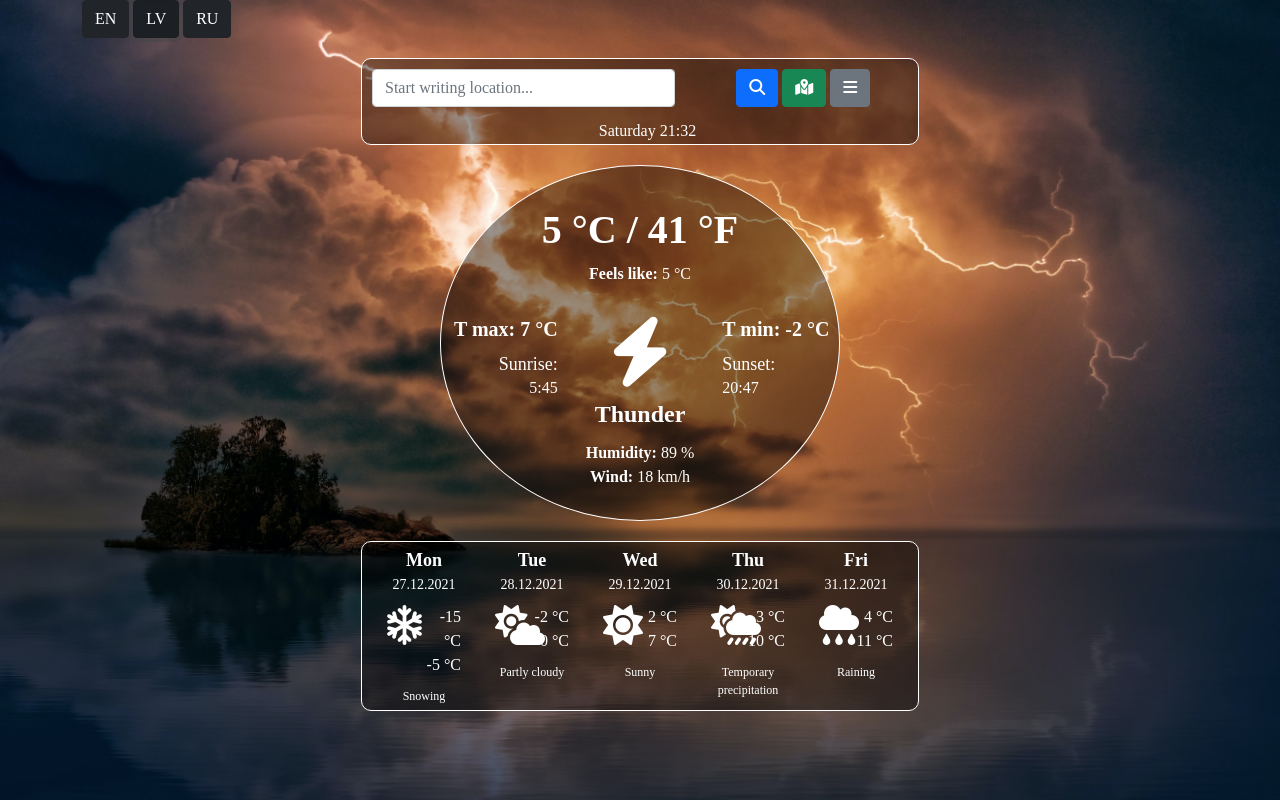
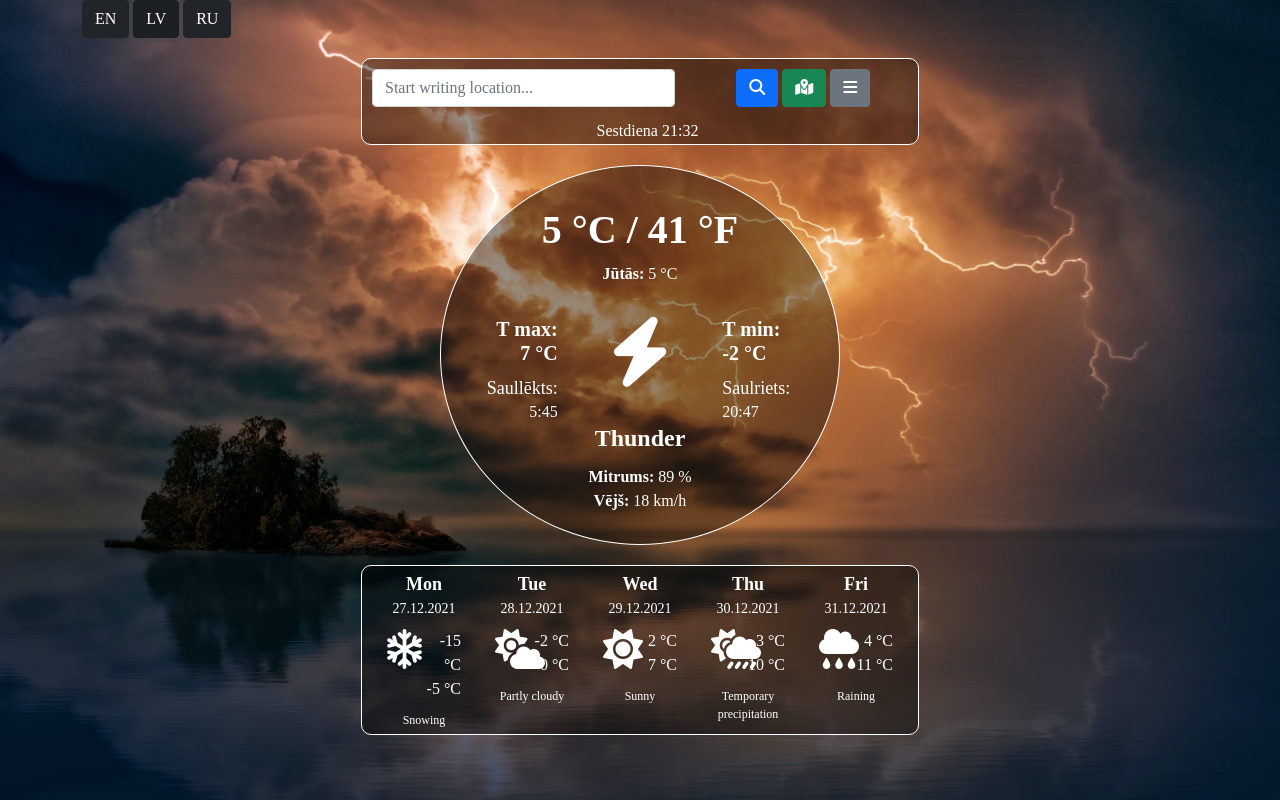
Before and after one commit to ElinaStarcenko/ES-weather, a plain HTML site: page index.html in a window 1280 px wide. Both pictures are taken after a click on the button "LV". Drawn offline with nearby package versions, Linux system fonts and the light colour scheme; no server answers; a web font is replaced by a local one.

Commit message:
Updated html, in-latvian button works

```diff
--- a/index.html
+++ b/index.html
@@ -68,29 +68,29 @@
           <a href=""><span id="temp-celsius">5 </span> °C</a>  /
           <a href=""><span id="temp-fahrenheit">41 </span> °F </a>
         </h1>
-        <p><strong>Feels like:</strong> <span id="feels-like">5 </span> °C</p>
+        <p ><strong class="feels">Feels like:</strong> <span id="feels-like">5 </span> °C</p>
         <div class="row">
           <div class="col-sm circle-left">
-            <h2>T max: <span id="current-max"> 7</span> °C</h2>
-            <h3>Sunrise:</h3>
-            <span id="sunrise">5:45</span>
+            <h2>T max: <br><span id="current-max"> 7</span> °C</h2>
+            <h3 class="sunrise">Sunrise:</h3>
+            <div id="sunrise">5:45</div>
           </div>
           <div class="col-sm">
             <i class="fas fa-bolt icon"></i>
           </div>
           <div class="col-sm circle-right">
-            <h2>T min: <span id="current-min"> -2</span> °C </h2>
-            <h3>Sunset:</h3>
-            <span id="sunset">20:47</span>
+            <h2>T min: <br><span id="current-min"> -2</span> °C </h2>
+            <h3 class="sunset">Sunset:</h3>
+            <div id="sunset">20:47</div>
           </div>
           <div class="w-100">
             <div class="circle-middle">
               <h4 id="weather-now">Thunder</h4>
               <p>
-                <strong>Humidity:</strong>
+                <strong class="humidity">Humidity:</strong>
                 <span id="humidity">89 </span> %
                 <br />
-                <strong>Wind:</strong>
+                <strong class="wind">Wind:</strong>
                 <span id="wind-speed">18 </span> km/h
               </p>
             </div>
--- a/src/index.js
+++ b/src/index.js
@@ -101,6 +101,35 @@ function handleSubmit(event) {
   let city = document.querySelector("#users-input").value;
   search(city);
 }
+function makeLatvian(event) {
+  event.preventDefault();
+  let now = new Date();
+  let days = [
+    `Svētdiena`,
+    `Pirmdiena`,
+    `Otrdiena`,
+    `Trešdiena`,
+    `Ceturtdiena`,
+    `Piektdiena`,
+    `Sestdiena`,
+  ];
+  let day = days[now.getDay()];
+  let hours = now.getHours();
+  if (hours < 10) {
+    hours = `0${hours}`;
+  }
+  let minutes = now.getMinutes();
+  if (minutes < 10) {
+    minutes = `0${minutes}`;
+  }
+  let currentDate = `${day} ${hours}:${minutes}`;
+  document.querySelector("#current-date").innerHTML = currentDate;
+  document.querySelector(".sunrise").innerHTML = `Saullēkts:`;
+  document.querySelector(".sunset").innerHTML = `Saulriets:`;
+  document.querySelector(".feels").innerHTML = `Jūtās:`;
+  document.querySelector(".humidity").innerHTML = `Mitrums:`;
+  document.querySelector(".wind").innerHTML = `Vējš:`;
+}
 
 let currentLocation = document.querySelector("#location-button");
 currentLocation.addEventListener("click", sendLocation);
@@ -109,3 +138,6 @@ let form = document.querySelector("#search-form");
 form.addEventListener("submit", handleSubmit);
 
 search("riga");
+
+let inLatvian = document.querySelector("#in-latvian-button");
+inLatvian.addEventListener("click", makeLatvian);
```
